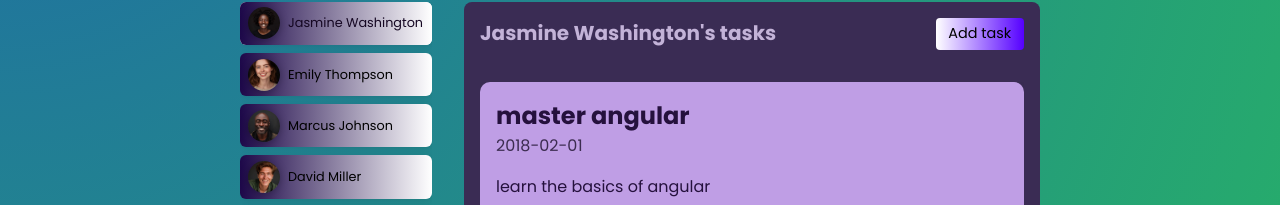
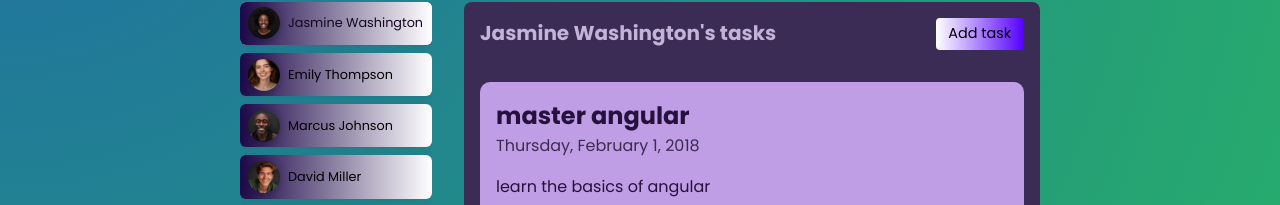
Before and after one commit to Mike88002/dashboard-app, an Angular app: page / in a window 1280 px wide. Both pictures are taken after a click on the button "Jasmine Washington". Shown: the part 270-475 px from the top of the page. Built offline with nearby package versions, Linux system fonts and the light colour scheme.

Commit message:
arrived at lesson 59

```diff
--- a/src/app/tasks/task/task.component.html
+++ b/src/app/tasks/task/task.component.html
@@ -1,7 +1,7 @@
 <app-card>
   <article>
     <h2>{{ task.title }}</h2>
-    <time>{{ task.dueDate }}</time>
+    <time>{{ task.dueDate | date:'fullDate' }}</time>
     <p>{{ task.summary }}</p>
     <p class="actions">
       <button (click)="completedTask()">Complete</button>
--- a/src/app/tasks/task/task.component.ts
+++ b/src/app/tasks/task/task.component.ts
@@ -1,5 +1,6 @@
 import {Component, EventEmitter, Input, Output} from '@angular/core';
 import {CardComponent} from '../../shared/card/card.component';
+import {DatePipe} from '@angular/common';
 
 // custom type definition
 interface Task {
@@ -14,7 +15,8 @@
   selector: 'app-task',
   standalone: true,
   imports: [
-    CardComponent
+    CardComponent,
+    DatePipe
   ],
   templateUrl: './task.component.html',
   styleUrl: './task.component.css'
```
